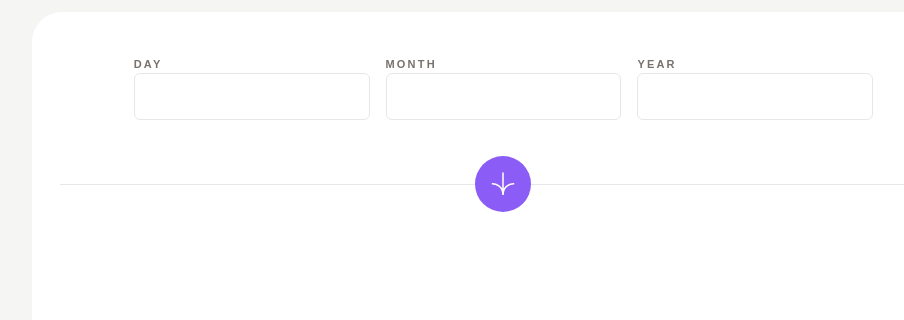
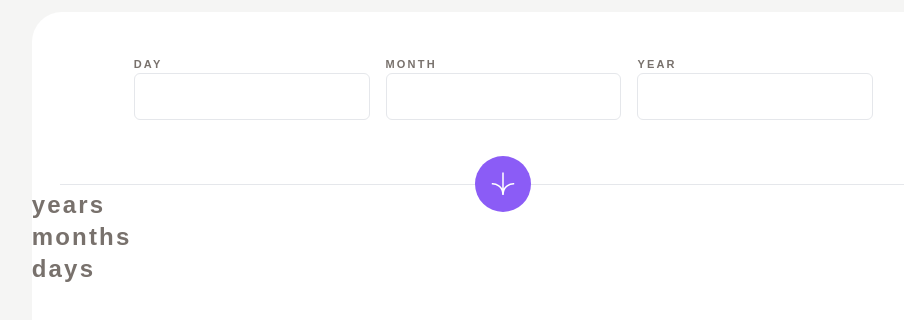
Before and after one commit to lingyundai/age-calculator, a React (Create React App) app: page / in a window 1280 px wide. Shown: the part 148-468 px from the top of the page, without its empty margins (75-979 px from the left). Built offline with nearby package versions, Linux system fonts and the light colour scheme.

Commit message:
added component file

```diff
--- /dev/null
+++ b/src/components/CalculatorDisplay.js
@@ -0,0 +1,18 @@
+function CalculatorDisplay() {
+
+    return (
+        <div class="flex flex-col text-2xl Poppins-Bold-Italic">
+        <div>
+            years
+        </div>
+        <div>
+            months
+        </div>
+        <div>
+            days
+        </div>
+    </div>
+    )
+}
+
+export default CalculatorDisplay;
--- a/src/containers/CalculatorContainer.js
+++ b/src/containers/CalculatorContainer.js
@@ -1,4 +1,5 @@
-import Calculator from "../components/Calculator";
+import CalculatorDisplay from "../components/CalculatorDisplay";
+import CalculatorForm from "../components/CalculatorForm";
 
 function CalculatorContainer() {
     return (
@@ -7,7 +8,8 @@ function CalculatorContainer() {
                     font-poppins font-semibold text-[11px] tracking-[0.2em] text-stone-500">
             <div class="h-3/5 w-10/12 bg-white
                         rounded-br-large rounded-t-default rounded-bl-default">
-                <Calculator />
+                <CalculatorForm />
+                <CalculatorDisplay />
             </div>
         </div>
     )
--- a/src/index.css
+++ b/src/index.css
@@ -6,3 +6,8 @@
     font-family: "Poppins";
     src: url("../src/assets/fonts/Poppins-Regular.ttf") format("ttf");
 }
+
+@font-face {
+    font-family: "Poppins-Bold-Italic";
+    src: url("../src/assets/fonts/Poppins-ExtraBoldItalic.ttf") format("ttf");
+}
--- a/tailwind.config.js
+++ b/tailwind.config.js
@@ -7,6 +7,7 @@ module.exports = {
     extend: {
       fontFamily: {
         poppins: ['Poppins', 'sans-serif'],
+        poppinsItalic: ['Poppins-Bold-Italic', 'sans-serif'],
       },
       maxHeight: {
         '128': '538px',
```
Also changed, not shown: src/components/CalculatorForm.js (renamed from src/components/Calculator.js, +3 -4 lines).
